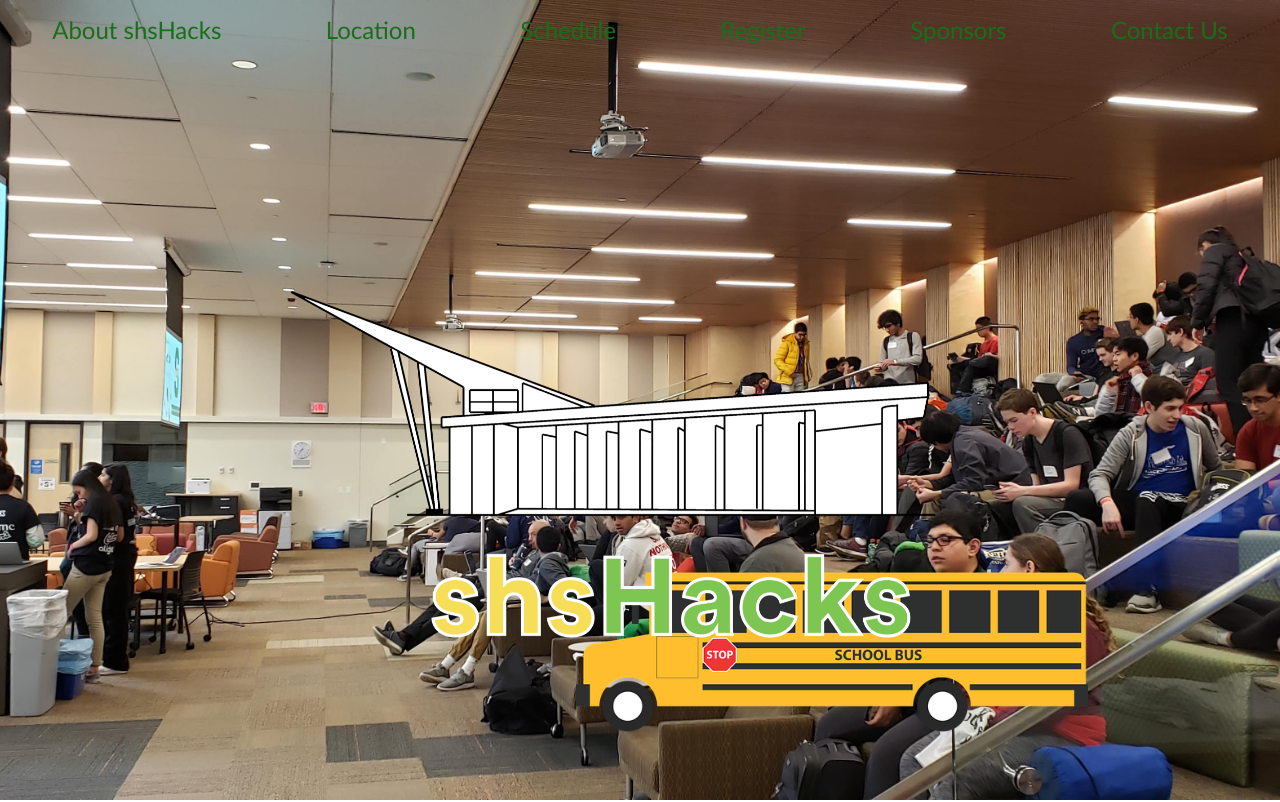
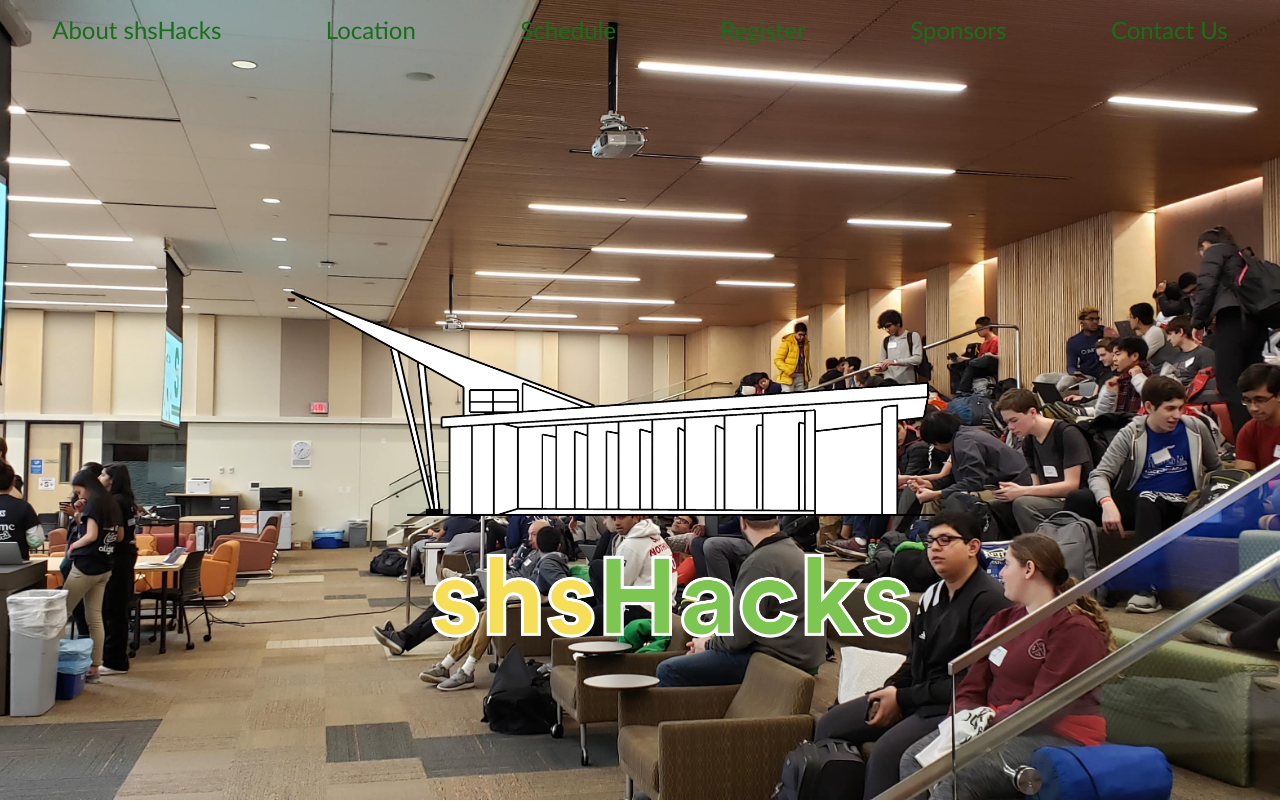
Before and after one commit to shsHacks/shs-hacks-2020, a Vue app: page / in a window 1280 px wide. Shown: the top 802 px of the page. Built offline with nearby package versions, Linux system fonts and the light colour scheme.

Commit message:
made bus better

```diff
--- a/src/sections/HomePage.vue
+++ b/src/sections/HomePage.vue
@@ -8,13 +8,11 @@
 </template>
 
 <script>
-window.onscroll = function() {scrollFunction()};
+setTimeout(function(){
+  window.addEventListener('scroll', function(){document.getElementById('bus').classList.add("out");});
 
-function scrollFunction() {
-  if (document.body.scrollTop > 20 || document.documentElement.scrollTop > 20) {
-    document.getElementById("bus").classList.add("out");
-  }
-}
+}, 2500);
+
 export default {
 
 
@@ -108,38 +106,41 @@ template {
   animation-fill-mode: forwards;
   animation-delay: 1s;
 }
-
+/*
 @-webkit-keyframes showBus{
    from  {opacity: 0.2; right: 0vw; }
  to {opacity: 1; right: 30vw;}
 }
 
-/* Standard syntax */
 @keyframes showBus {
    from  {opacity: 0.2; right: 0vw; }
  to {opacity: 1; right: 15vw;}
 }
-.out{
-   animation-name: destroyBus;
-  animation-duration: 1s;
-  animation-fill-mode: forwards;
-  animation-delay: 0.2s;
-}
+*/
 @-webkit-keyframes destroyBus{
-   from  {opacity: 1; right: 30vw; }
+   from  {opacity: 1; right: 0vw; }
  to {opacity: 0; right: 100vw;}
 }
 
 /* Standard syntax */
 @keyframes destroyBus {
-   from  {opacity:1; right: 30vw; }
+   from  {opacity:1; right: 0vw; }
  to {opacity: 0; right: 100vw;}
 }
+.out{
+
+   animation-name: destroyBus;
+  animation-duration: 1s;
+  animation-fill-mode: forwards;
+  animation-delay: 0.2s;
+
+}
+
 /* Standard syntax */
 #bus{
 
   position: absolute;
-  opacity: 0;
+  opacity: 1;
   margin:0;
   right: 0vw;
   width: 40vw;
@@ -147,10 +148,10 @@ template {
   top: calc(53vh + 100px);
   height: auto;
   z-index: 1;
-  animation-name: showBus;
+ /* animation-name: showBus;
   animation-duration: 1s;
   animation-fill-mode: forwards;
-  animation-delay: 1.5s;
+  animation-delay: 1.5s;*/
 
 
 }
```
